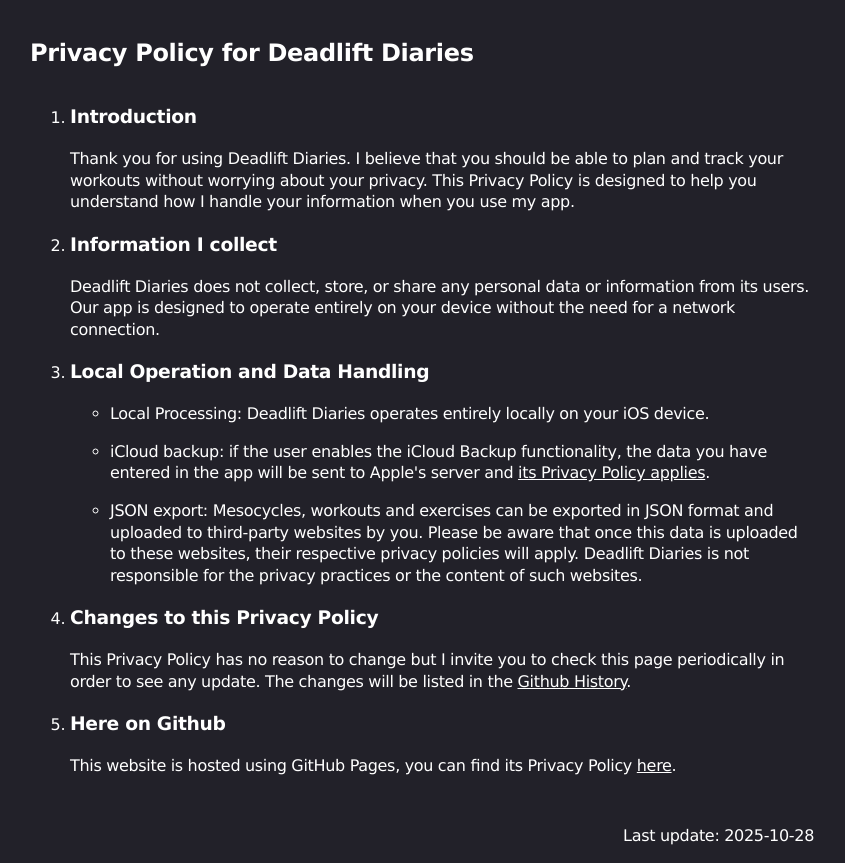
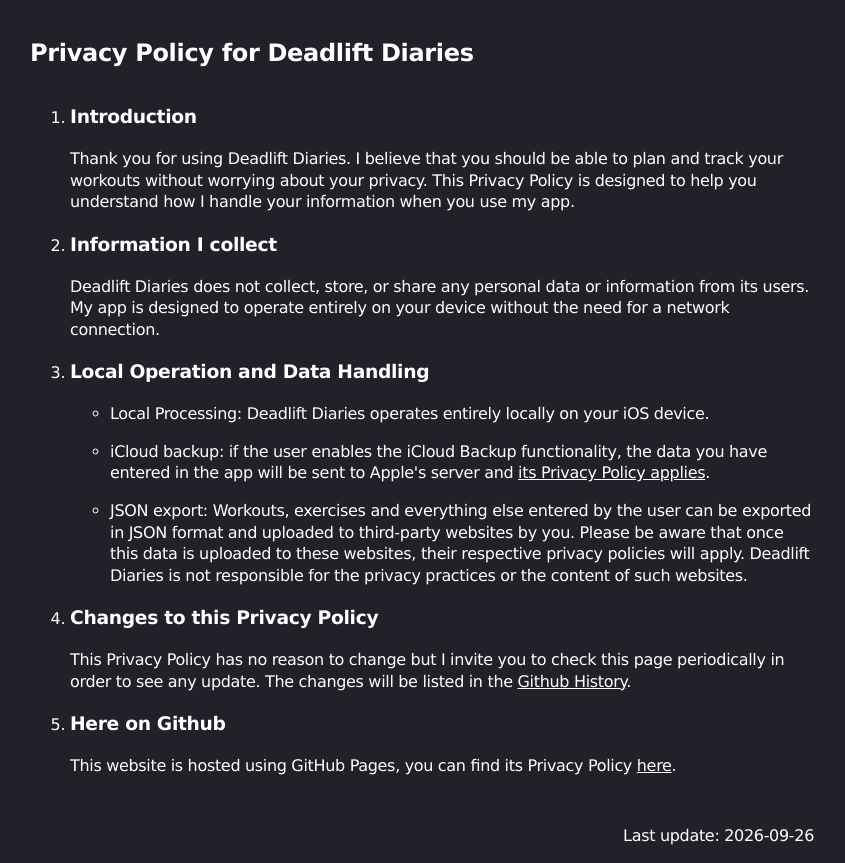
Before and after one commit to Jerroder/jerroder.github.io, a plain HTML site: page privacy/deadliftdiaries.html in a window 1280 px wide. Shown: the part 89-952 px from the top of the page, without its empty margins (218-1063 px from the left). Drawn offline with Linux system fonts and the light colour scheme.

Commit message:
replace 'our' with 'my' and remmove 'mesocycle' mention for Deadlift Diaries

```diff
--- a/privacy/deadliftdiaries.html
+++ b/privacy/deadliftdiaries.html
@@ -20,7 +20,7 @@
             </li>
             <li>
                 <h3>Information I collect</h3>
-                <p>Deadlift Diaries does not collect, store, or share any personal data or information from its users. Our app is designed to operate entirely on your device without the need for a network connection.</p>
+                <p>Deadlift Diaries does not collect, store, or share any personal data or information from its users. My app is designed to operate entirely on your device without the need for a network connection.</p>
             </li>
             <li>
                 <h3>Local Operation and Data Handling</h3>
@@ -32,7 +32,7 @@
                         <p>iCloud backup: if the user enables the iCloud Backup functionality, the data you have entered in the app will be sent to Apple's server and <a href="https://www.apple.com/legal/privacy/en-ww/">its Privacy Policy applies</a>.</p>
                     </li>
                     <li>
-                        <p>JSON export: Mesocycles, workouts and exercises can be exported in JSON format and uploaded to third-party websites by you. Please be aware that once this data is uploaded to these websites, their respective privacy policies will apply. Deadlift Diaries is not responsible for the privacy practices or the content of such websites.</p>
+                        <p>JSON export: Workouts, exercises and everything else entered by the user can be exported in JSON format and uploaded to third-party websites by you. Please be aware that once this data is uploaded to these websites, their respective privacy policies will apply. Deadlift Diaries is not responsible for the privacy practices or the content of such websites.</p>
                     </li>
                 </ul>
             </li>
@@ -46,7 +46,7 @@
             </li>
         </ol>
 
-        <p class="date">Last update: 2025-10-28</p>
+        <p class="date">Last update: 2026-09-26</p>
 
         <footer>
             <p>© 2025 Jerroder. All rights reserved.</p>
```
Also changed, not shown: privacy/remotelens.html (+2 -2 lines).
